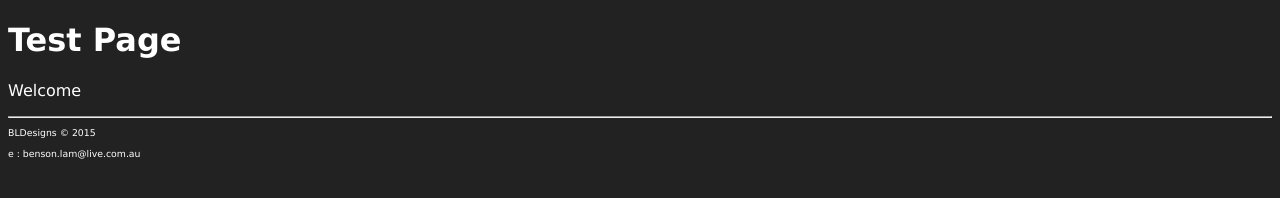
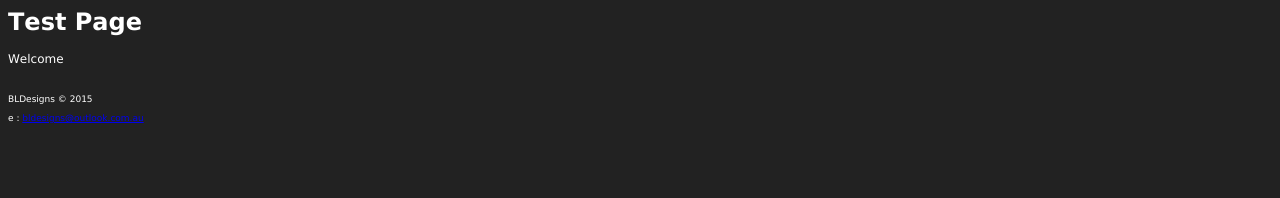
Before and after one commit to bldesigns/gafewd, a plain HTML site: page index.html in a window 1280 px wide. Drawn offline with Linux system fonts and the light colour scheme.

Commit message:
Update Email

```diff
--- a/index.html
+++ b/index.html
@@ -1,39 +1,25 @@
-<!DOCTYPE html>
+<!DOCTYPE html PUBLIC "-//W3C//DTD HTML 4.01//EN" "http://www.w3.org/TR/html4/strict.dtd">
 <html>
 <head>
-<title>BL Designs :: GA:FEWD</title>
-<style>
-body {
-	background-color: #222222;
-	font-family: verdana, arial
-}
-a,a.link,a:visited {
-	color: white;
-	text-decoration: none;
-}
-a.hover {
-	text-decoration: underline;
-}
-a.active {
-	color: white;
-}
-h1 {
-	color:white
-}
-p {
-	color:white
-}
-footer {
-	font-size:7pt;
-}
-</style>
+  <meta http-equiv="Content-Type" content="text/html; charset=utf-8">
+  <meta http-equiv="Content-Style-Type" content="text/css">
+  <title>BL Designs :: GA:FEWD</title>
+  <meta name="Generator" content="Cocoa HTML Writer">
+  <meta name="CocoaVersion" content="1348.17">
+  <style type="text/css">
+    body {background-color: #222222}
+    p.p2 {margin: 0.0px 0.0px 12.0px 0.0px; font: 12.0px Verdana; color: #ffffff; -webkit-text-stroke: #ffffff}
+    p.p3 {margin: 0.0px 0.0px 4.7px 0.0px; font: 9.0px Verdana; color: #000000; -webkit-text-stroke: #000000; min-height: 11.0px}
+    p.p4 {margin: 0.0px 0.0px 9.3px 0.0px; font: 9.0px Verdana; color: #ffffff; -webkit-text-stroke: #ffffff}
+    span.s1 {font-kerning: none}
+    span.s2 {font: 9.0px Verdana; font-kerning: none}
+  </style>
 </head>
 <body>
-<h1>Test Page</h1>
-<p>Welcome</p>
+<h1 style="margin: 0.0px 0.0px 16.1px 0.0px; font: 24.0px Verdana; color: #ffffff; -webkit-text-stroke: #ffffff"><span class="s1"><b>Test Page</b></span></h1>
+<p class="p2"><span class="s1">Welcome</span></p>
+<p class="p3"><span class="s1"></span><br></p>
+<p class="p4"><span class="s1">BLDesigns © 2015<span class="Apple-converted-space"> </span></span></p>
+<p class="p4"><span class="s1">e : <a href="mailto:bldesigns@outlook.com.au?Subject=Hello"><span class="s2">bldesigns@outlook.com.au</span></a></span></p>
 </body>
-<footer>
-<hr />
-<p> BLDesigns &copy; 2015 </p>
-<p> e : <a href="mailto:benson.lam@live.com.au?Subject=Hello" target="_top">benson.lam@live.com.au</a></p>
 </html>
```
